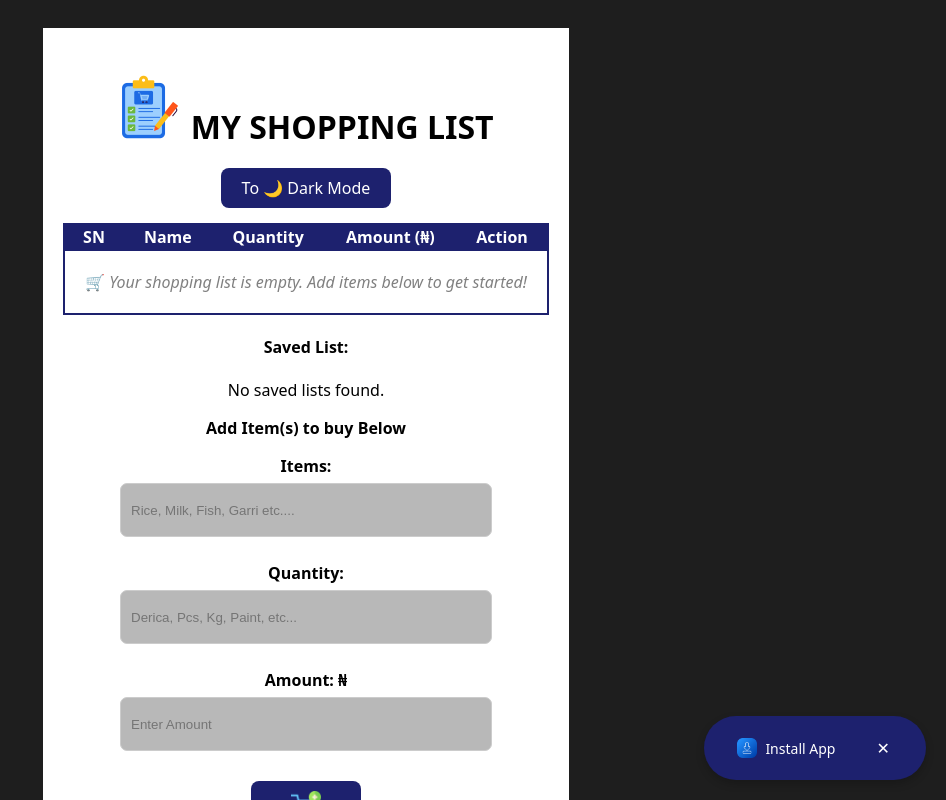
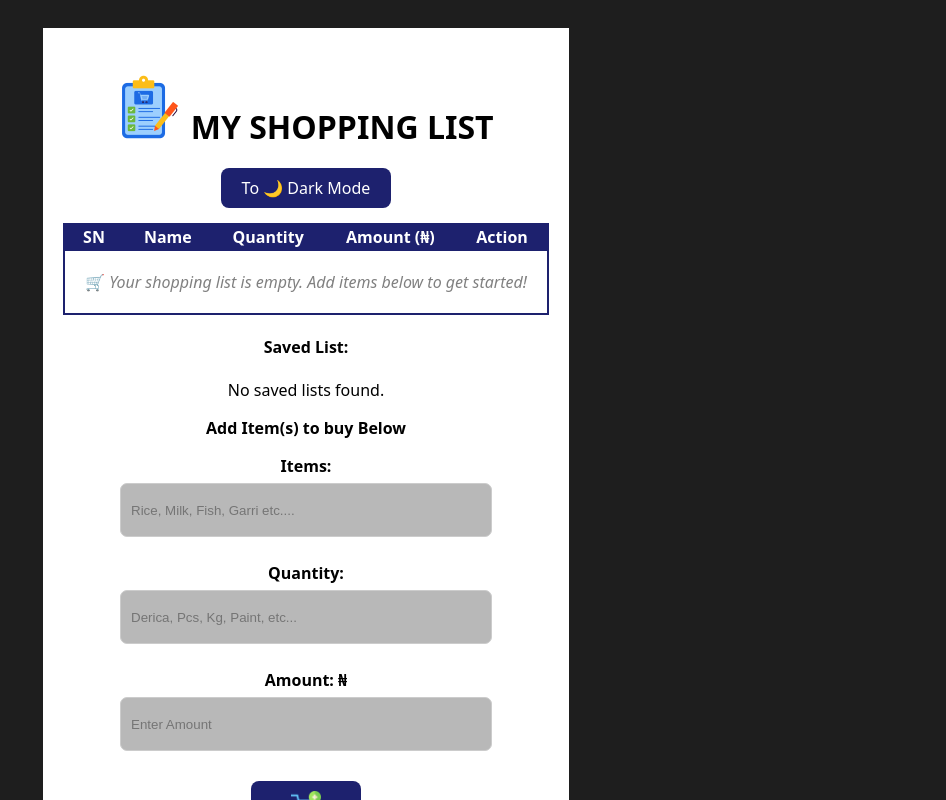
Before and after one commit to Nightcrawler-ops/Shopping-List, a React (Vite) app: page / in a window 1280 px wide. Shown: the top 800 px of the page, without its empty margins (334-1280 px from the left). Built offline with nearby package versions, Linux system fonts and the light colour scheme.

Commit message:
install button updated

```diff
--- a/src/InstallPWAButton.jsx
+++ b/src/InstallPWAButton.jsx
@@ -2,29 +2,39 @@ import { useEffect, useState } from "react";
 
 function InstallPWAButton() {
   const [deferredPrompt, setDeferredPrompt] = useState(null);
-  const [visible, setVisible] = useState(true); // ✅ Track visibility
+  const [visible, setVisible] = useState(false); // 🚀 Start hidden
 
   useEffect(() => {
     const handler = (e) => {
       e.preventDefault();
       setDeferredPrompt(e);
+      setVisible(true); // ✅ Show when ready to install
     };
 
     window.addEventListener("beforeinstallprompt", handler);
 
-    return () => window.removeEventListener("beforeinstallprompt", handler);
+    // Optional: hide button after install
+    window.addEventListener("appinstalled", () => {
+      setDeferredPrompt(null);
+      setVisible(false);
+    });
+
+    return () => {
+      window.removeEventListener("beforeinstallprompt", handler);
+    };
   }, []);
 
   const handleInstallClick = () => {
     if (deferredPrompt) {
       deferredPrompt.prompt();
-      deferredPrompt.userChoice.then(() => setDeferredPrompt(null));
-    } else {
-      alert("To install, use your browser's 'Add to Home Screen' option.");
+      deferredPrompt.userChoice.then(() => {
+        setDeferredPrompt(null);
+        setVisible(false); // Hide after use
+      });
     }
   };
 
-  if (!visible) return null; // ✅ Hide when dismissed
+  if (!visible) return null; // ❌ Hide if not ready
 
   return (
     <div
--- a/vite.config.js
+++ b/vite.config.js
@@ -7,7 +7,7 @@ export default defineConfig({
     react(),
     VitePWA({
       registerType: 'autoUpdate',
-      includeAssets: ['favicon.svg', 'robots.txt'],
+      includeAssets: ['favicon.png', 'robots.txt'],
       manifest: {
         name: 'Shopping List',
         short_name: 'ShopList',
@@ -18,12 +18,12 @@ export default defineConfig({
         start_url: '/',
         icons: [
           {
-            src: 'pwa-192x192.png',
+            src: 'favicon.png',
             sizes: '192x192',
             type: 'image/png'
           },
           {
-            src: 'pwa-512x512.png',
+            src: 'favicon.png',
             sizes: '512x512',
             type: 'image/png'
           }
```
